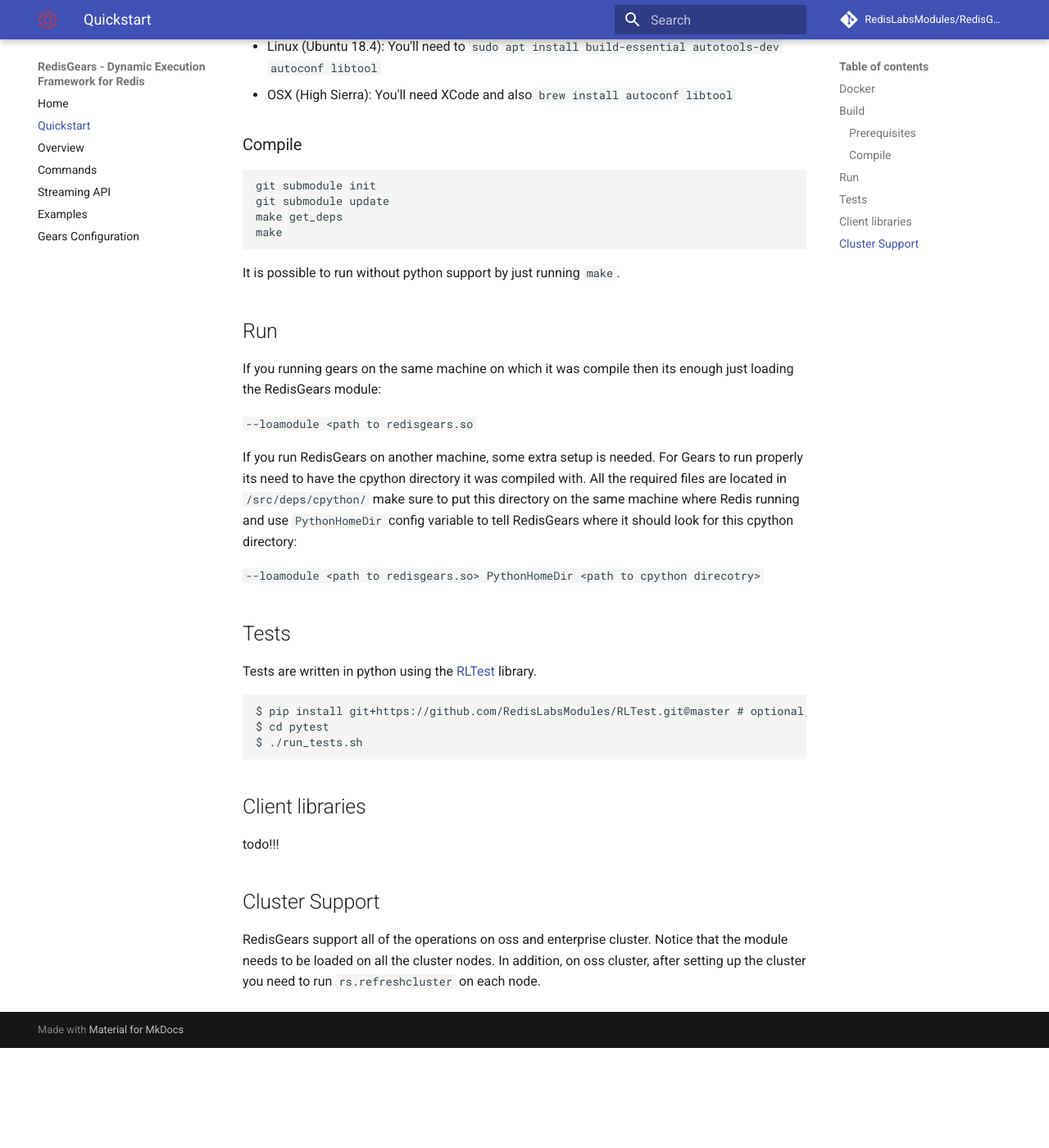
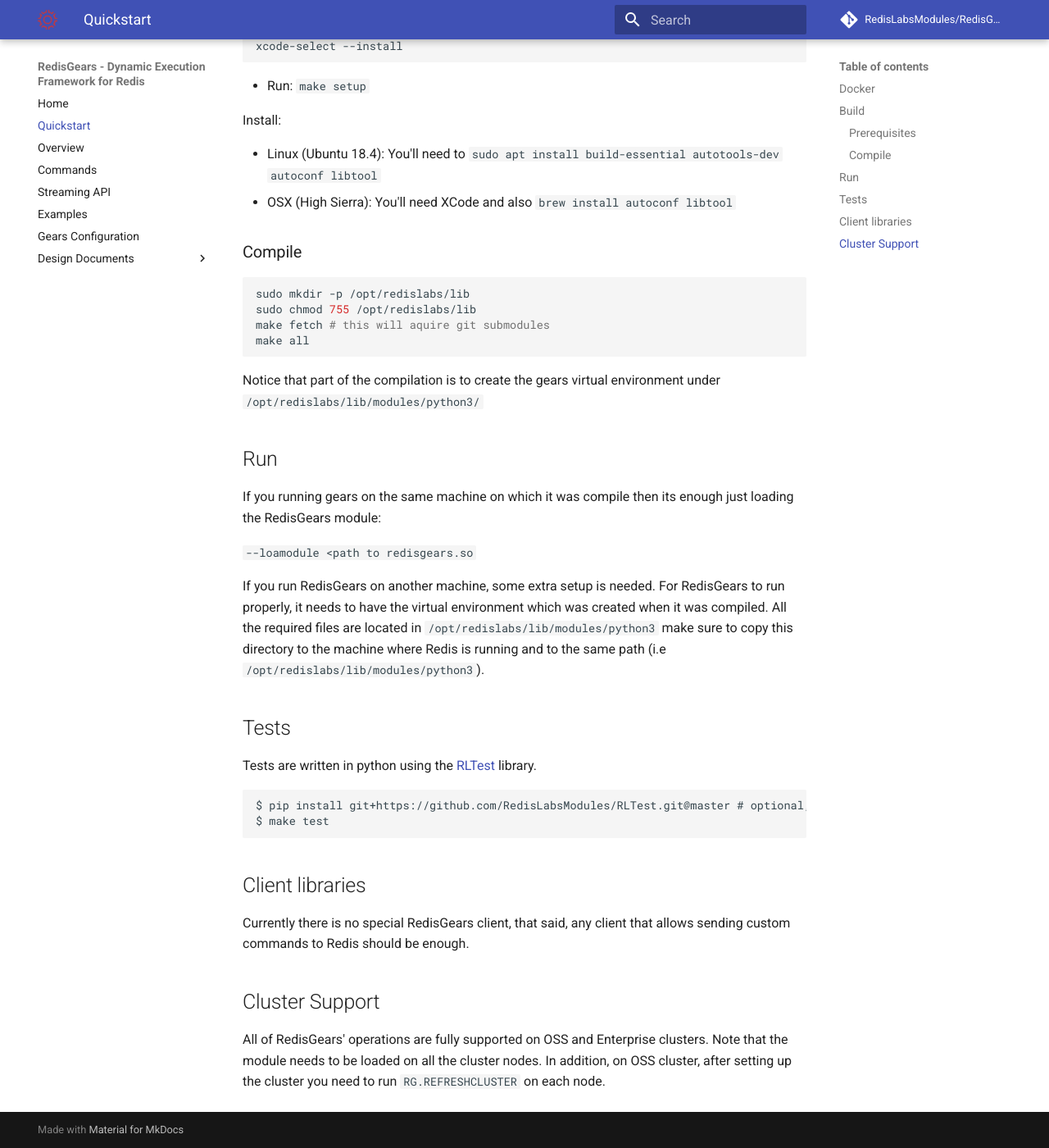
Before and after one commit to RedisGears/RedisGears, an MkDocs documentation site: the page built from docs/quickstart.md, in a window 1280 px wide and 1400 px high, scrolled down 554 px. Shown: the whole window at 82% size. Built offline with MkDocs 1.6.1 and Material for MkDocs 9.7.7, drawn with Linux system fonts in a browser that asks for light colours; comment, search, counter and statistics services are not loaded; old or Windows-style settings are respelled for this version of MkDocs; before the commit the page ends 1832 px from its top, so only the background shows below that.

Commit message:
some configuration update (#129)
* some configuration update

* sub-interpreters documentation

* review fixes

* remove todo on Client libraries

* sub-interpreter review

* Update configuration.md

* Update quickstart.md

````diff
--- a/docs/quickstart.md
+++ b/docs/quickstart.md
@@ -11,7 +11,16 @@
 
 ## Build
 ### Prerequisites
-Install [redis 5.0](https://redis.io/) on you machine.
+
+* Install [redis 5.0](https://redis.io/) on you machine.
+* On Mac OSX (High Sierra), install Xcode command line tools:
+
+```bash
+xcode-select --install
+```
+
+* Run: `make setup`
+
 
 Install:
 
@@ -20,33 +29,30 @@
 
 ### Compile
 ```bash
-git submodule init
-git submodule update
-make get_deps
-make
+sudo mkdir -p /opt/redislabs/lib
+sudo chmod 755 /opt/redislabs/lib
+make fetch # this will aquire git submodules
+make all
 ```
-It is possible to run without python support by just running `make`.
+Notice that part of the compilation is to create the gears virtual environment under `/opt/redislabs/lib/modules/python3/`
 
 ## Run
 If you running gears on the same machine on which it was compile then its enough just loading the RedisGears module:
 
 `--loamodule <path to redisgears.so`
 
-If you run RedisGears on another machine, some extra setup is needed. For Gears to run properly its need to have the cpython directory it was compiled with. All the required files are located in `/src/deps/cpython/` make sure to put this directory on the same machine where Redis running and use `PythonHomeDir` config variable to tell RedisGears where it should look for this cpython directory:
-
-`--loamodule <path to redisgears.so> PythonHomeDir <path to cpython direcotry>`
+If you run RedisGears on another machine, some extra setup is needed. For RedisGears to run properly, it needs to have the virtual environment which was created when it was compiled. All the required files are located in `/opt/redislabs/lib/modules/python3` make sure to copy this directory to the machine where Redis is running and to the same path (i.e `/opt/redislabs/lib/modules/python3`).
 
 ## Tests
 Tests are written in python using the [RLTest](https://github.com/RedisLabsModules/RLTest) library.
 ```
 $ pip install git+https://github.com/RedisLabsModules/RLTest.git@master # optional, use virtualenv
-$ cd pytest
-$ ./run_tests.sh
+$ make test
 ```
 
 ## Client libraries
 
-todo!!!
+Currently there is no special RedisGears client, that said, any client that allows sending custom commands to Redis should be enough.
 
 ## Cluster Support
-RedisGears support all of the operations on oss and enterprise cluster. Notice that the module needs to be loaded on all the cluster nodes. In addition, on oss cluster, after setting up the cluster you need to run `rs.refreshcluster` on each node.
+All of RedisGears' operations are fully supported on OSS and Enterprise clusters. Note that the module needs to be loaded on all the cluster nodes. In addition, on OSS cluster, after setting up the cluster you need to run `RG.REFRESHCLUSTER` on each node.
--- a/mkdocs.yml
+++ b/mkdocs.yml
@@ -31,6 +31,8 @@
   - 'Streaming API': 'gears_streaming.md'
   - 'Examples': 'examples.md'
   - 'Gears Configuration': 'configuration.md'
+  - Design Documents:
+    - 'Sub-Interpreters': 'subinterpreters.md'
 
 markdown_extensions:
   - admonition
````
Also changed, not shown: README.md (+1 -0 lines), docs/configuration.md (+23 -2 lines), docs/index.md (+0 -1 lines), docs/subinterpreters.md (added, +11 -0 lines).
